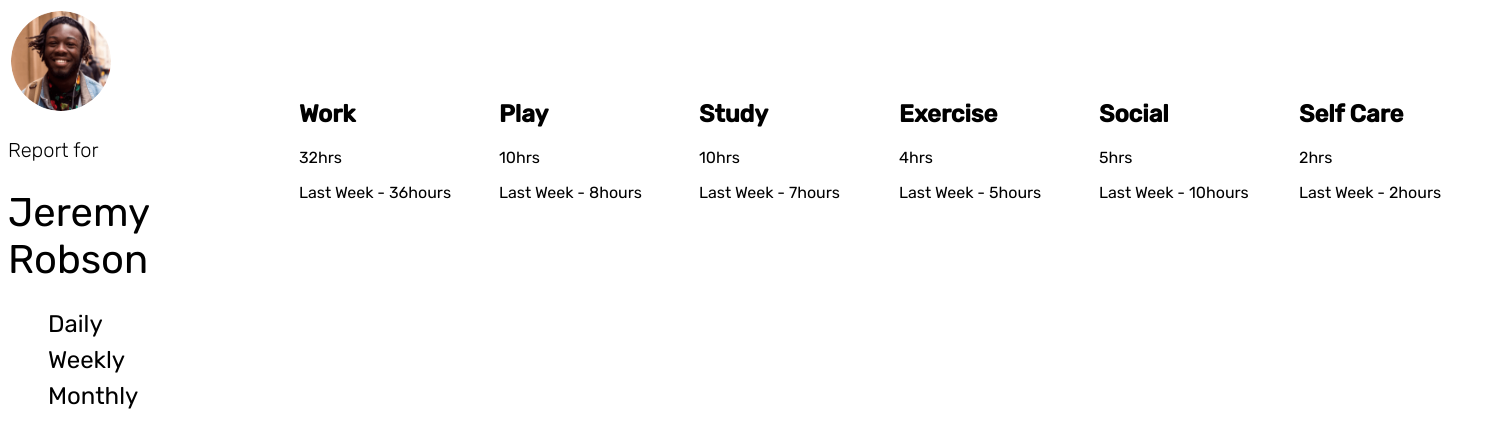
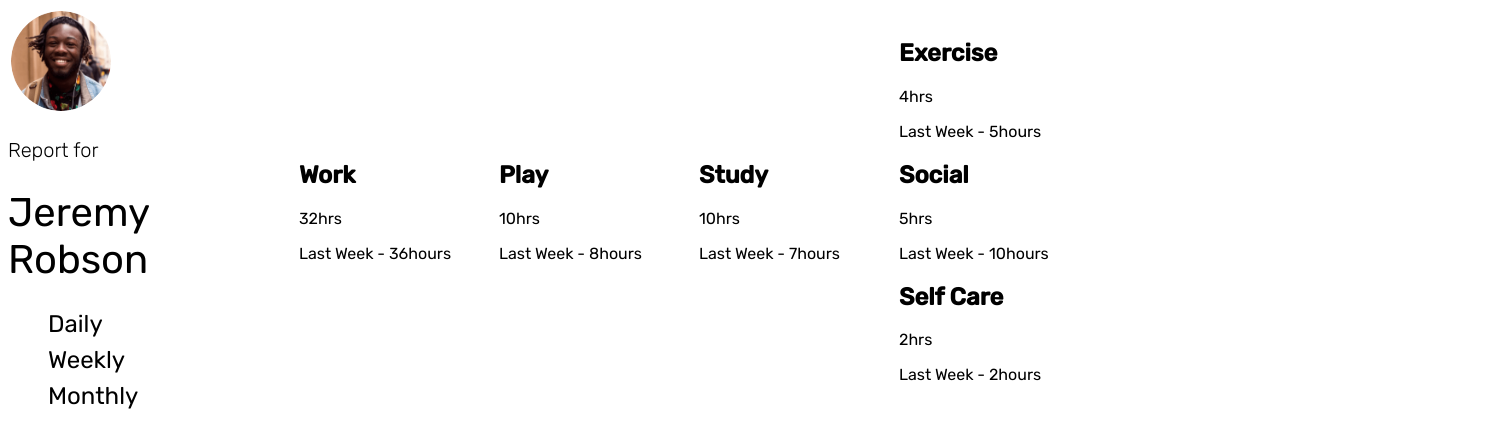
Before and after one commit to nyrellcl/Time-Tracking, a plain HTML site: page index.html in a window 1280 px wide. Shown: the whole page, 1499 px wide, since content can reach past the window. Drawn offline with Linux system fonts and the light colour scheme; a script that the page names is missing.

Commit message:
Update index.html

```diff
--- a/index.html
+++ b/index.html
@@ -73,7 +73,7 @@
           </div>
         </div>
 
-            <div class="activities-card-container">
+
               <div class="card" id="exercise">
                 <div class="activities-info-card">
             <div class="activities-bar">
@@ -87,9 +87,9 @@
               <p class="activity-time-stamp">Last Week - 5hours</p>
             </div>
           </div>
-        </div>
 
-              <div class="activities-card-container">
+
+
         <div class="card" id="social">
           <div class="activities-info-card">
             <div class="activities-bar">
@@ -103,9 +103,7 @@
               <p class="activity-time-stamp">Last Week - 10hours</p>
             </div>
           </div>
-        </div>
 
-                <div class="activities-card-container">
         <div class="card" id="self-care">
           <div class="activities-info-card">
             <div class="activities-bar">
```
